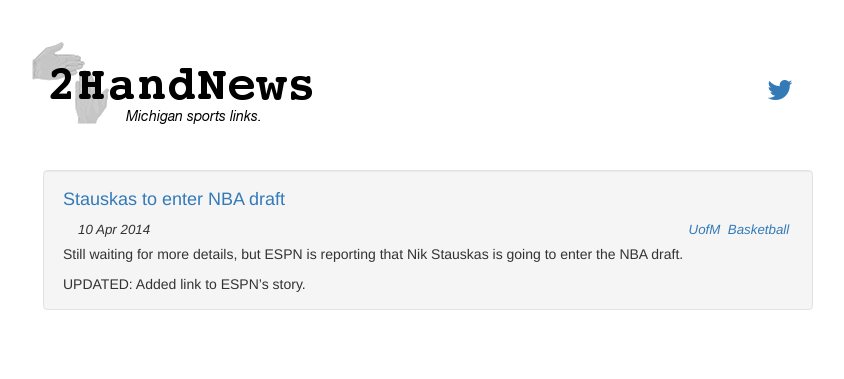
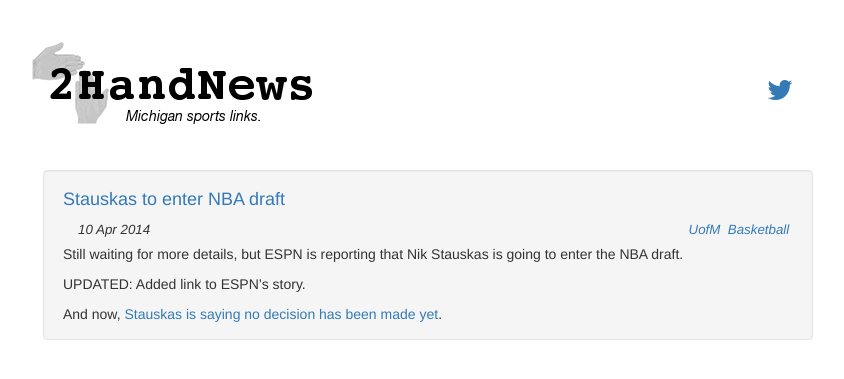
Before and after one commit to aftco/aftco.github.io, a Jekyll site: the page built from _posts/2014-04-10-08-36-stauskas-to-enter-nba-draft.md, in a window 1280 px wide. Shown: the top 379 px of the page, without its empty margins (212-1056 px from the left). Built offline with Jekyll 4.4.1, drawn with Linux system fonts in a browser that asks for light colours; nearby versions of some CDN libraries; Markdown is read by kramdown in place of the engine named in the settings.

Commit message:
now he's not

```diff
--- a/_posts/2014-04-10-08-36-stauskas-to-enter-nba-draft.md
+++ b/_posts/2014-04-10-08-36-stauskas-to-enter-nba-draft.md
@@ -8,3 +8,5 @@
 Still waiting for more details, but ESPN is reporting that Nik Stauskas is going to enter the NBA draft.
 
 UPDATED: Added link to ESPN's story.
+
+And now, [Stauskas is saying no decision has been made yet](http://www.mlive.com/wolverines/index.ssf/2014/04/nik_stauskas_rebuts_reports_of.html).
```
